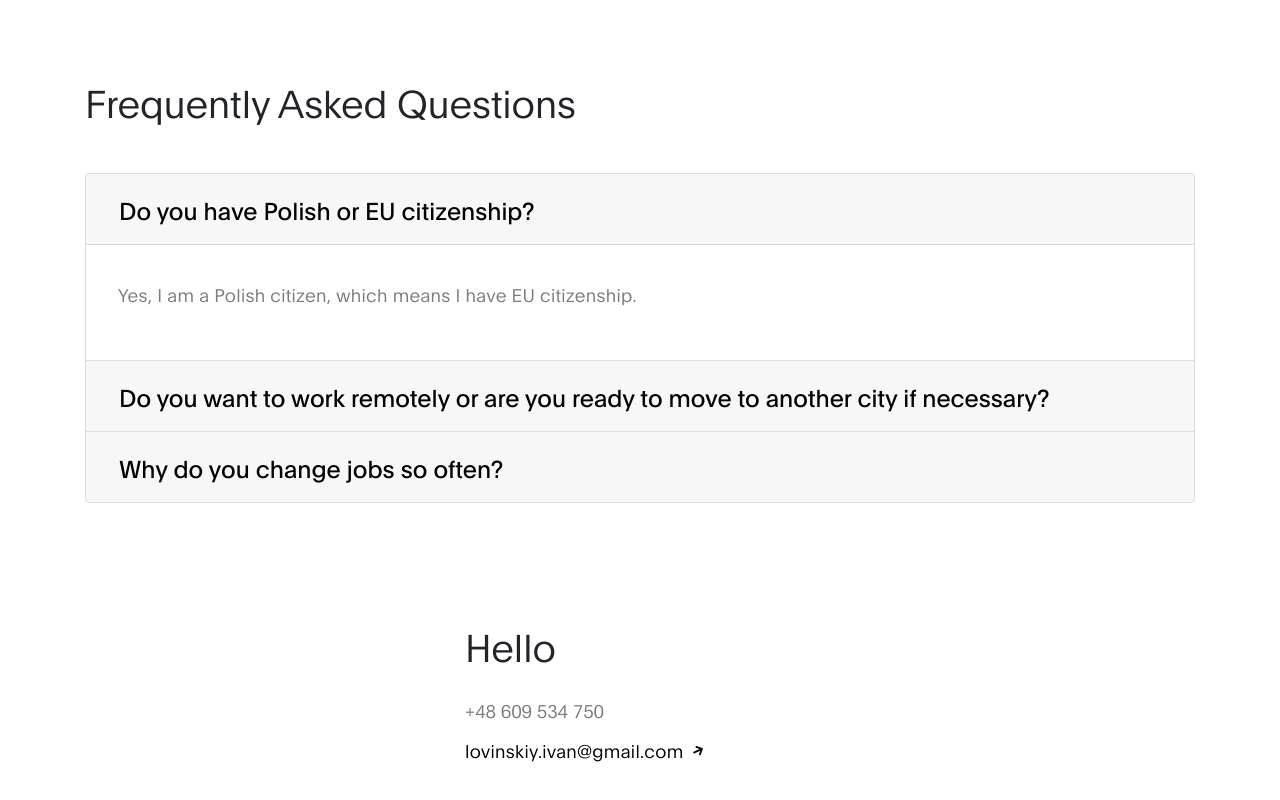
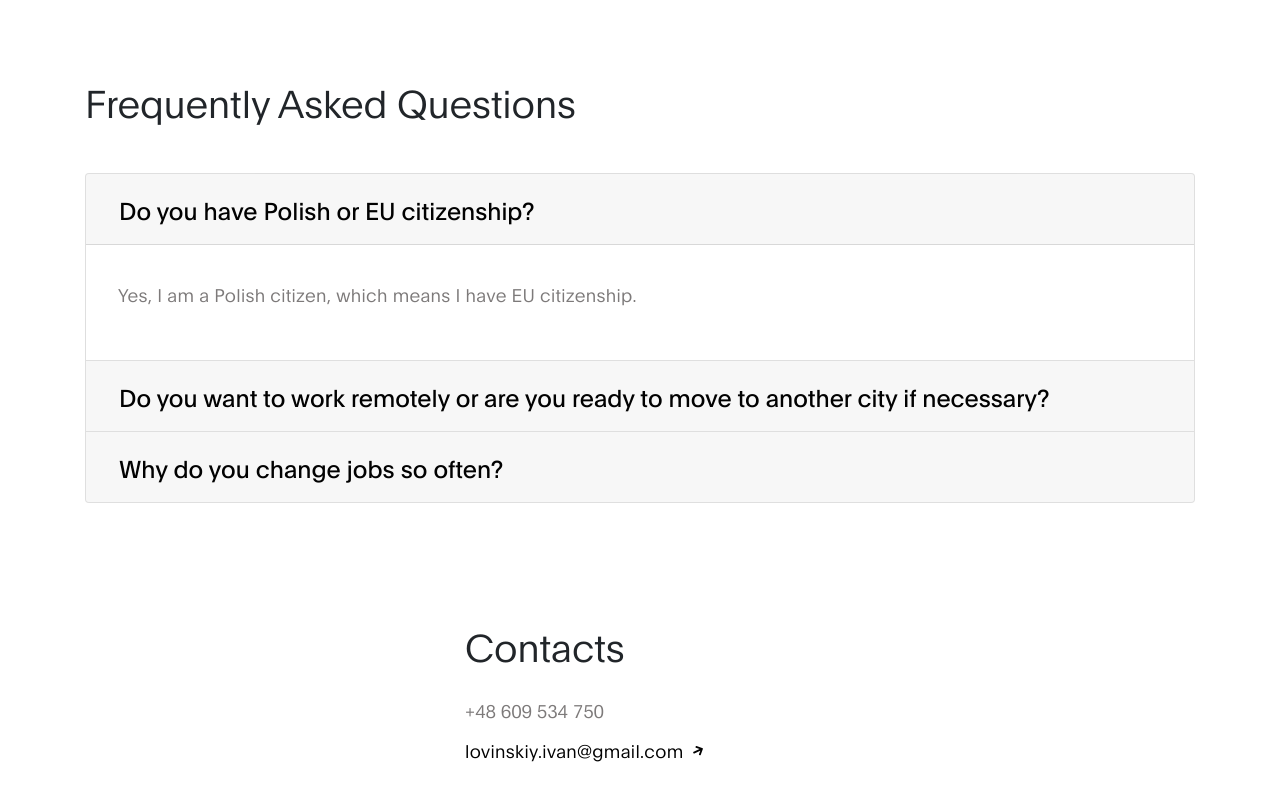
Before and after one commit to lovinskiy-ivan/lovinskiy-ivan.github.io, a plain HTML site: page index.html in a window 1280 px wide. Shown: the part 1969-2769 px from the top of the page. Drawn offline with Linux system fonts and the light colour scheme.

Commit message:
Update index.html

```diff
--- a/index.html
+++ b/index.html
@@ -288,7 +288,7 @@ Ivan Resume
         <div class="row">
 
             <div class="mx-auto col-lg-4 col-md-6 col-12">
-                <h3 class="my-4 pt-4 pt-lg-0">Hello</h3>
+                <h3 class="my-4 pt-4 pt-lg-0">Contacts</h3>
 
                 <p class="mb-1">+48 609 534 750</p>
 
```
